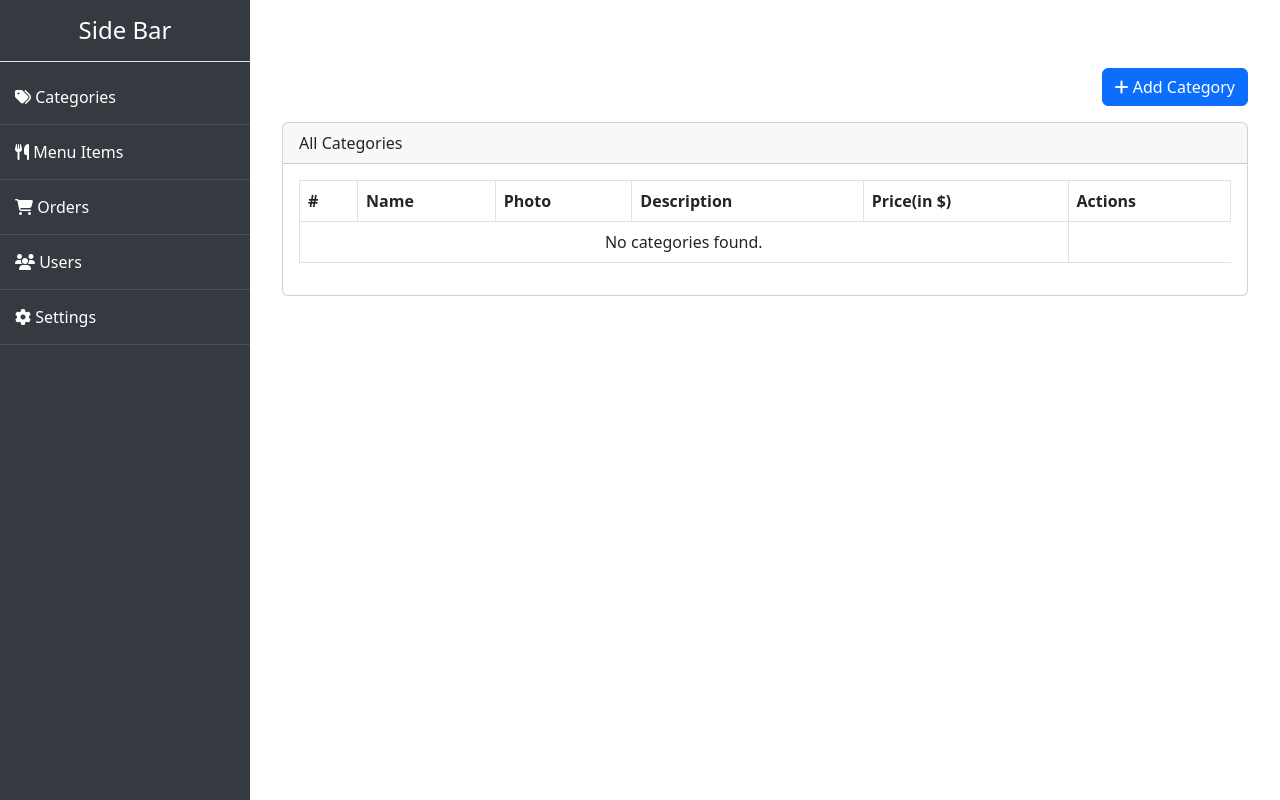
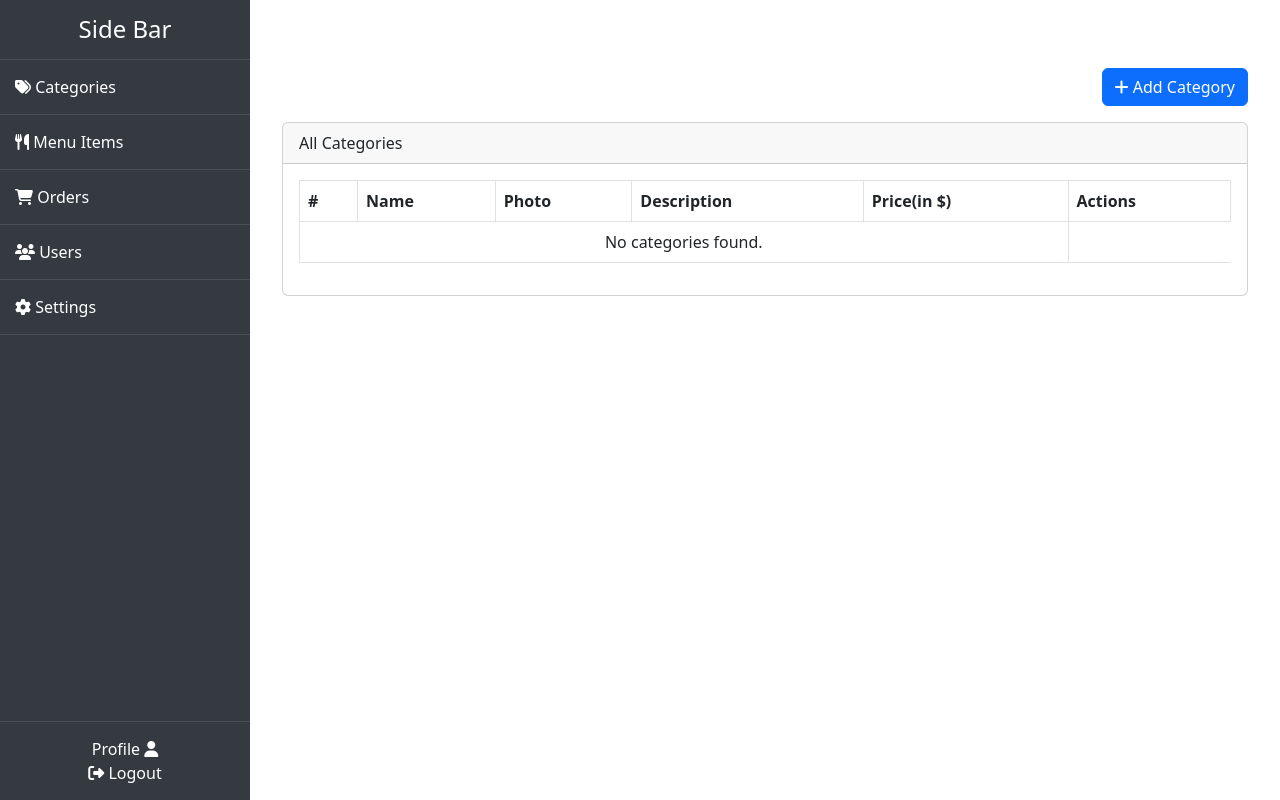
Before and after one commit to manojjoshi099/Example-app, a Laravel app: page /admin in a window 1280 px wide. Run offline with Laravel 12, Linux system fonts and the light colour scheme; data that the repository does not hold is empty; parts of the project's set-up code (start-up, migrations or seed data) failed here and were passed over.

Commit message:
Admin dashboard

```diff
--- a/app/Http/Controllers/AdminAuthController.php
+++ b/app/Http/Controllers/AdminAuthController.php
@@ -86,4 +86,6 @@ class AdminAuthController extends Controller
         $request->session()->regenerateToken();
         return redirect()->route('admin.login');
     }
+
+
 }
--- a/resources/views/layouts/sidebar.blade.php
+++ b/resources/views/layouts/sidebar.blade.php
@@ -6,10 +6,8 @@
     <title>Side Bar</title>
     <meta name="viewport" content="width=device-width, initial-scale=1.0">
 
-    <!-- Bootstrap -->
     <link href="https://cdn.jsdelivr.net/npm/bootstrap@5.3.0/dist/css/bootstrap.min.css" rel="stylesheet">
 
-    <!-- Optional FontAwesome -->
     <link href="https://cdnjs.cloudflare.com/ajax/libs/font-awesome/6.4.0/css/all.min.css" rel="stylesheet">
 
     <style>
@@ -23,9 +21,25 @@
             background-color: #343a40;
             color: white;
             flex-shrink: 0;
+            display: flex;
+            flex-direction: column; /* Stack sidebar items vertically */
         }
 
-        .sidebar a {
+        .sidebar-header {
+            padding: 15px;
+            text-align: center;
+            border-bottom: 1px solid #495057;
+        }
+
+        .sidebar-header h4 {
+            margin-bottom: 0;
+        }
+
+        .sidebar-nav {
+            flex-grow: 1; /* Allow navigation to take up remaining vertical space */
+        }
+
+        .sidebar-nav a {
             color: white;
             text-decoration: none;
             display: block;
@@ -33,8 +47,24 @@
             border-bottom: 1px solid #495057;
         }
 
-        .sidebar a:hover {
+        .sidebar-nav a:hover {
             background-color: #495057;
+        }
+
+        .sidebar-footer {
+            padding: 15px;
+            border-top: 1px solid #495057;
+            text-align: center;
+        }
+
+        .sidebar-footer a {
+            color: white;
+            text-decoration: none;
+            margin: 0 10px;
+        }
+
+        .sidebar-footer a:hover {
+            color: #adb5bd;
         }
 
         .content {
@@ -46,21 +76,32 @@
 
 <body>
 
-    <!-- Sidebar -->
     <div class="sidebar">
-        <h4 class="text-center py-3 border-bottom">Side Bar</h4>
-        <a href="{{url('admin/index') }}"><i class="fas fa-tags"></i> Categories</a>
-        <a href="{{url('admin/menu-items.index') }}"><i class="fas fa-utensils"></i> Menu Items</a>
-        <a href="#"><i class="fas fa-shopping-cart"></i> Orders</a>
-        <a href="#"><i class="fas fa-users"></i> Users</a>
-        <a href="#"><i class="fas fa-cog"></i> Settings</a>
+        <div class="sidebar-header">
+            <h4 class="text-center">Side Bar</h4>
+        </div>
+        <div class="sidebar-nav">
+            <a href="{{ route('admin.index') }}"><i class="fas fa-tags"></i> Categories</a>
+            <a href="{{ route('menu-items.index')}}"><i class="fas fa-utensils"></i> Menu Items</a>
+            <a href="#"><i class="fas fa-shopping-cart"></i> Orders</a>
+            <a href="{{route('users.index')}}"><i class="fas fa-users"></i> Users</a>
+            <a href="#"><i class="fas fa-cog"></i> Settings</a>
+        </div>
+        <div class="sidebar-footer">
+            <a href="{{ route('admin.profile') }}">
+                @auth('web') {{ Auth::user()->name }} @else Profile    @endauth
+                <i class="fas fa-user"></i><br>
+            </a>
+            <a href="{{ route('admin.logout') }}">
+                <i class="fas fa-sign-out-alt"></i> Logout
+            </a>
+        </div>
     </div>
 
     <div class="content">
         @yield('content')
     </div>
 
-
     <script src="https://cdn.jsdelivr.net/npm/bootstrap@5.3.2/dist/js/bootstrap.bundle.min.js"></script>
 </body>
 
--- a/resources/views/users/create.blade.php
+++ b/resources/views/users/create.blade.php
@@ -1,4 +1,5 @@
-@extends('layouts.app')
+{{-- @extends('layouts.app') --}}
+@extends('layouts.sidebar')
 
 @section('content')
 <div class="container mt-4">
--- a/resources/views/users/index.blade.php
+++ b/resources/views/users/index.blade.php
@@ -1,4 +1,5 @@
-@extends('layouts.app')
+{{-- @extends('layouts.app') --}}
+@extends('layouts.sidebar')
 
 @section('content')
 <div class="container">
--- a/resources/views/users/show.blade.php
+++ b/resources/views/users/show.blade.php
@@ -1,4 +1,5 @@
-@extends('layouts.app')
+{{-- @extends('layouts.app') --}}
+@extends('layouts.sidebar')
 
 @section('content')
     <div class="card" style="width: 20rem;">
--- a/routes/web.php
+++ b/routes/web.php
@@ -63,52 +63,6 @@ Route::post('/login', [AuthController::class, 'authenticate'])->name('login.post
 
 
 
-// Route::middleware(['auth', 'admin'])->prefix('admin')->group(function () {
-
-//     Route::get('/admin',[CategoryController::class, 'index'])->name('admin.index');
-//     Route::get('/admin/index',[CategoryController::class, 'index'])->name('admin.index');
-//     Route::get('/admin',[CategoryController::class, 'index'])->name('categories.index');
-// });
-// Route::get('/admin/login', [AdminAuthController::class, 'showLoginForm'])->name('admin.login');
-// // Route::get('/admin/login', function () {
-// //     return view('admin.login');
-// // }) ->name('admin.login');
-
-// Route::resource('categories', CategoryController::class);
-// Route::get('/admin/create',[CategoryController::class, 'create'])->name('categories.create');
-// Route::post('/admin/store',[CategoryController::class, 'store'])->name('categories.store');
-// Route::get('/admin/{category}/edit',[CategoryController::class, 'edit'])->name('categories.edit');
-// Route::put('/admin/{category}',[CategoryController::class, 'update'])->name('categories.update');
-// Route::delete('/admin/{category}/index',[CategoryController::class, 'destroy'])->name('categories.destroy');
-// Route::get('/admin/{category}',[CategoryController::class, 'show'])->name('categories.show');
-
-
-
-// Route::get('/admin/menu_items', [MenuItemController::class,'index'])->name('menu-items.index');
-// Route::get('/admin/menu_items/create', [MenuItemController::class,'create']) ->name('menu-items.create');
-// Route::post('/admin/menu_items/store', [MenuItemController::class,'store'])->name('menu-items.store');
-// Route::get('/admin/menu_items/{menuItem}/edit', [MenuItemController::class,'edit'])->name('menu-items.edit');
-// Route::put('admin/menu_items/{menuItem}', [MenuItemController::class,'update'])->name('menu-items.update');
-// Route::delete('admin/menu_items/{menuItem}', [MenuItemController::class,'destroy'])->name('menu-items.destroy');
-
-
-
-
-
-
-// Route::post('/admin/login', [AdminAuthController::class, 'login'])->name('admin.login.submit');
-// Route::get('/admin/logout', [AdminAuthController::class, 'logout'])->name('admin.logout');
-
-// // Protected admin routes
-// Route::get('/admin', function () {
-//     return redirect()->route('admin.login');
-// });
-
-//     Route::middleware(['admin.auth'])->group(function () {
-//     Route::get('/admin/index', function () {
-//         return view('admin.dashboard'); // 👈 Make sure this Blade file exists
-//     });
-// });
 
 
 
@@ -145,11 +99,50 @@ Route::post('/login', [AuthController::class, 'authenticate'])->name('login.post
 
 
 
+// Route::get('/admin/login', [AdminAuthController::class, 'showLoginForm'])->name('admin.login');
+// Route::post('/admin/login', [AdminAuthController::class, 'login'])->name('admin.login.submit');
+// Route::get('/admin/logout', [AdminAuthController::class, 'logout'])->name('admin.logout');
+// Route::get('/admin', function () {
+//     return redirect()->route('admin.login');
+// });
+
+// Route::prefix('admin')->group(function () {
+//     Route::get('/index', function () {return view('admin.category');})->name('admin.index');
+//     Route::resource('categories', CategoryController::class)->except(['create', 'store', 'edit', 'update', 'destroy', 'show']);
+//     Route::get('/create', [CategoryController::class, 'create'])->name('categories.create');
+//     Route::post('/store', [CategoryController::class, 'store'])->name('categories.store');
+//     Route::get('/{category}/edit', [CategoryController::class, 'edit'])->name('categories.edit');
+//     Route::put('/{category}', [CategoryController::class, 'update'])->name('categories.update');
+//     Route::delete('/{category}/index', [CategoryController::class, 'destroy'])->name('categories.destroy');
+//     Route::get('/{category}', [CategoryController::class, 'show'])->name('categories.show');
+
+//     Route::resource('menu_items', MenuItemController::class)->except(['create', 'store', 'edit', 'update', 'destroy']);
+//     Route::get('/menu_items/create', [MenuItemController::class, 'create'])->name('menu-items.create');
+//     Route::post('/menu_items/store', [MenuItemController::class, 'store'])->name('menu-items.store');
+//     Route::get('/menu_items/{menuItem}/edit', [MenuItemController::class, 'edit'])->name('menu-items.edit');
+//     Route::put('menu_items/{menuItem}', [MenuItemController::class, 'update'])->name('menu-items.update');
+//     Route::delete('menu_items/{menuItem}', [MenuItemController::class, 'destroy'])->name('menu-items.destroy');
+
+//     Route::get('/dashboard', function () {
+    //         return view('admin.dashboard');
+    //     })->name('admin.dashboard');
+
+    // });
+
+
+
     Route::get('/admin/login', [AdminAuthController::class, 'showLoginForm'])->name('admin.login');
     Route::post('/admin/login', [AdminAuthController::class, 'login'])->name('admin.login.submit');
     Route::get('/admin/logout', [AdminAuthController::class, 'logout'])->name('admin.logout');
+
+    Route::get('admin/profile', function () {
+        return view('admin.profile');
+    })->name('admin.profile');
+
+
     Route::get('/admin', function () {
         return redirect()->route('admin.login');
+
     });
 Route::prefix('admin')->group(function () {
     Route::get('/', [CategoryController::class, 'index'])->name('admin.index');
@@ -162,6 +155,9 @@ Route::prefix('admin')->group(function () {
     Route::delete('/{category}/index', [CategoryController::class, 'destroy'])->name('categories.destroy');
     Route::get('/{category}', [CategoryController::class, 'show'])->name('categories.show');
 
+    Route::get('admin/menu_items', [MenuItemController::class, 'index'])->name('menu-items.index');
+
+
     Route::resource('menu_items', MenuItemController::class)->except(['create', 'store', 'edit', 'update', 'destroy']);
     Route::get('/menu_items/create', [MenuItemController::class, 'create'])->name('menu-items.create');
     Route::post('/menu_items/store', [MenuItemController::class, 'store'])->name('menu-items.store');
@@ -169,6 +165,8 @@ Route::prefix('admin')->group(function () {
     Route::put('menu_items/{menuItem}', [MenuItemController::class, 'update'])->name('menu-items.update');
     Route::delete('menu_items/{menuItem}', [MenuItemController::class, 'destroy'])->name('menu-items.destroy');
 
+
+
     Route::get('/dashboard', function () {
         return view('admin.dashboard');
     })->name('admin.dashboard');
```
Also changed, not shown: app/Http/Kernel.php (+12 -9 lines), app/Http/Middleware/AdminMiddleware.php (+4 -7 lines), resources/views/admin/profile.blade.php (added, +30 -0 lines), resources/views/users/edit.blade.php (+10 -1 lines). Lines whose indentation alone changed are shown as unchanged.
